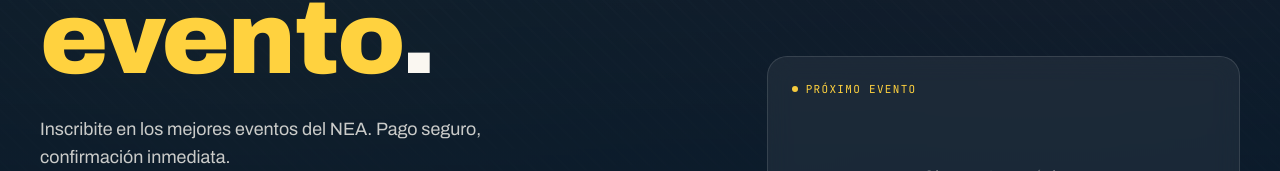
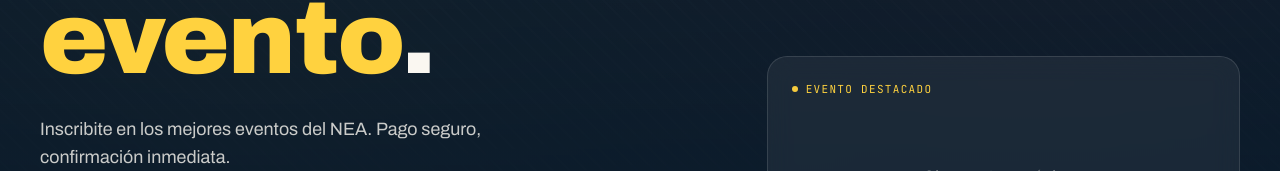
Before and after one commit to gabriel-300/ticket-misiones-run, a React (Vite) app: page / in a window 1280 px wide. Shown: the part 446-617 px from the top of the page. Built offline with nearby package versions, Linux system fonts and the light colour scheme; no server answers; the database is empty.

Commit message:
fix: cambiar etiqueta countdown de Próximo evento a Evento destacado

```diff
--- a/src/routes/index.tsx
+++ b/src/routes/index.tsx
@@ -97,7 +97,7 @@ function HeroSection() {
           <aside className="bg-white/[0.06] border border-white/[0.12] rounded-[20px] p-6 backdrop-blur-[12px]">
             <div className="flex items-center gap-2 font-mono text-[11px] uppercase tracking-[0.12em] text-yellow mb-3.5">
               <span className="w-1.5 h-1.5 rounded-full bg-yellow animate-pulse-dot" />
-              Próximo evento
+              Evento destacado
             </div>
             {featured ? (
               <>
```
